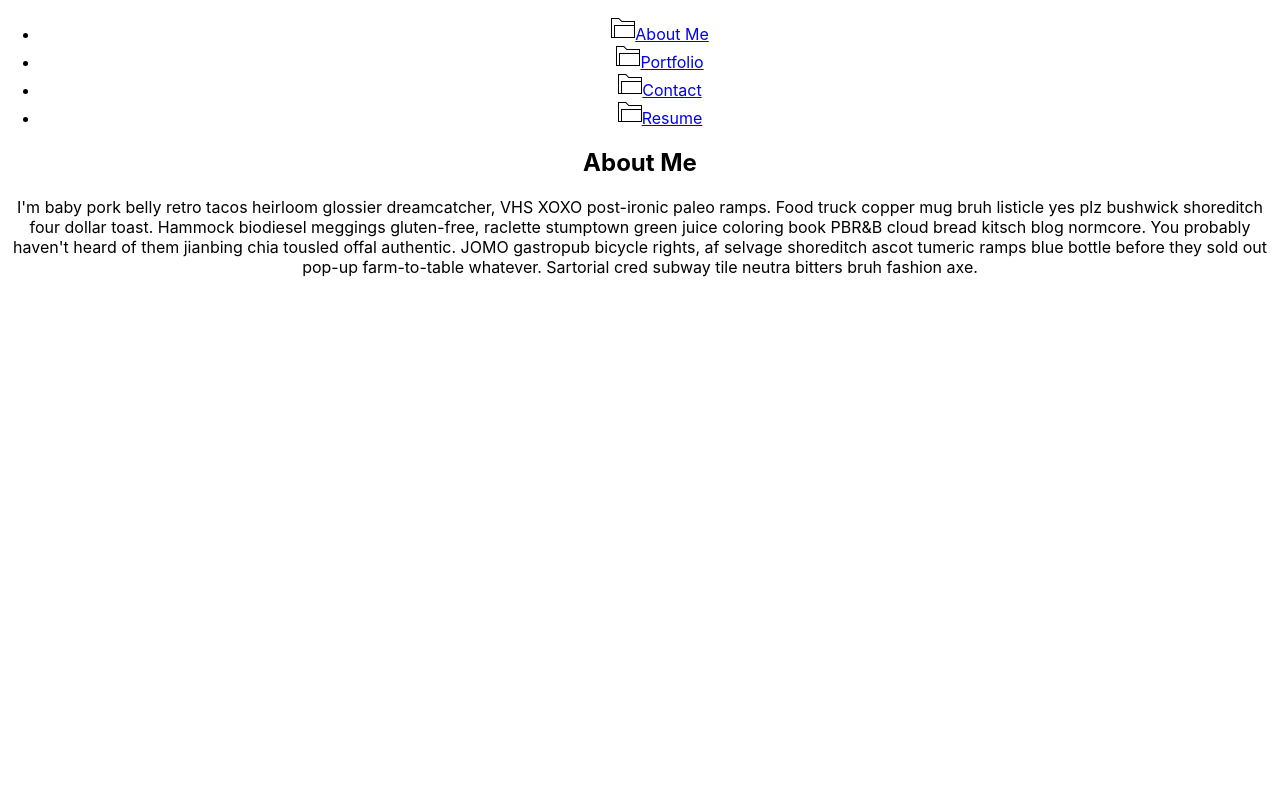
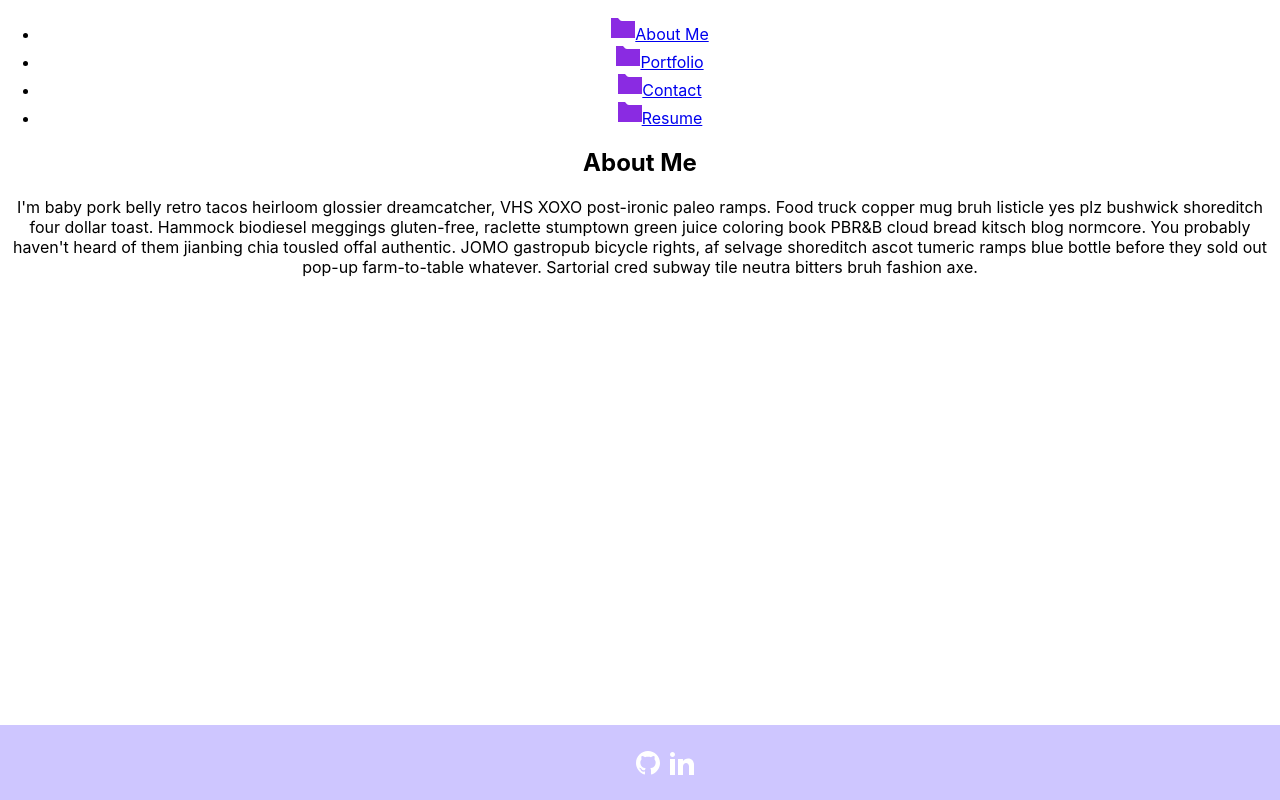
Before and after one commit to RyanMBelcher/ryanmbelcher.github.io, a React (Create React App) app: page / in a window 1280 px wide. Built offline with nearby package versions, Linux system fonts and the light colour scheme.

Commit message:
added initial styles for the footer

```diff
--- a/src/App.css
+++ b/src/App.css
@@ -32,6 +32,7 @@
   from {
     transform: rotate(0deg);
   }
+
   to {
     transform: rotate(360deg);
   }
--- a/src/App.js
+++ b/src/App.js
@@ -1,12 +1,13 @@
 import logo from './logo.svg';
 import './App.css';
-import { Header } from './components/Header'
 import PortfolioContainer from './components/PortfolioContainer';
+import { Footer } from './components/Footer';
 
 function App() {
   return (
     <div className="App">
       <PortfolioContainer />
+      <Footer />
     </div>
   );
 }
--- a/src/components/Footer.js
+++ b/src/components/Footer.js
@@ -0,0 +1,26 @@
+import '../styles/Footer.css'
+
+export function Footer() {
+    return (
+        <footer className='custom-footer'>
+            <ul className='footer-list'>
+                <li className='footer-item'>
+                    <a
+                        href='https://github.com/RyanMBelcher'
+                        target='_blank'
+                    >
+                        <svg className='footer-svg' xmlns="http://www.w3.org/2000/svg" width="24" height="24" viewBox="0 0 24 24"><path d="M12 0c-6.626 0-12 5.373-12 12 0 5.302 3.438 9.8 8.207 11.387.599.111.793-.261.793-.577v-2.234c-3.338.726-4.033-1.416-4.033-1.416-.546-1.387-1.333-1.756-1.333-1.756-1.089-.745.083-.729.083-.729 1.205.084 1.839 1.237 1.839 1.237 1.07 1.834 2.807 1.304 3.492.997.107-.775.418-1.305.762-1.604-2.665-.305-5.467-1.334-5.467-5.931 0-1.311.469-2.381 1.236-3.221-.124-.303-.535-1.524.117-3.176 0 0 1.008-.322 3.301 1.23.957-.266 1.983-.399 3.003-.404 1.02.005 2.047.138 3.006.404 2.291-1.552 3.297-1.23 3.297-1.23.653 1.653.242 2.874.118 3.176.77.84 1.235 1.911 1.235 3.221 0 4.609-2.807 5.624-5.479 5.921.43.372.823 1.102.823 2.222v3.293c0 .319.192.694.801.576 4.765-1.589 8.199-6.086 8.199-11.386 0-6.627-5.373-12-12-12z" /></svg>
+                    </a>
+                </li>
+                <li>
+                    <a
+                        href='https://www.linkedin.com/in/ryanmbelchermba/'
+                        target='_blank'
+                    >
+                        <svg className='footer-svg' xmlns="http://www.w3.org/2000/svg" width="24" height="24" viewBox="0 0 24 24"><path d="M4.98 3.5c0 1.381-1.11 2.5-2.48 2.5s-2.48-1.119-2.48-2.5c0-1.38 1.11-2.5 2.48-2.5s2.48 1.12 2.48 2.5zm.02 4.5h-5v16h5v-16zm7.982 0h-4.968v16h4.969v-8.399c0-4.67 6.029-5.052 6.029 0v8.399h4.988v-10.131c0-7.88-8.922-7.593-11.018-3.714v-2.155z" /></svg>
+                    </a>
+                </li>
+            </ul>
+        </footer>
+    )
+}
--- a/src/components/Header.js
+++ b/src/components/Header.js
@@ -1,4 +1,5 @@
 import { NavItem } from './NavItem';
+import '../styles/Header.css'
 
 export function Header({ currentPage, handlePageChange }) {
     return (
--- a/src/components/NavItem.js
+++ b/src/components/NavItem.js
@@ -5,7 +5,7 @@
                 onClick={onClick}
                 href={`#${page}`}
             >
-                <svg width="24" height="24" xmlns="http://www.w3.org/2000/svg" fill-rule="evenodd" clip-rule="evenodd"><path d="M11 5h13v17h-24v-20h8l3 3zm-8 16v-12h20v-3h-12.414l-3-3h-6.586v18h2zm1 0h19v-11h-19v11z" /></svg>
+                <svg xmlns="http://www.w3.org/2000/svg" width="24" height="24" viewBox="0 0 24 24"><path d="M11 5c-1.629 0-2.305-1.058-4-3h-7v20h24v-17h-13z" /></svg>
                 {content}
             </a>
         </li>
--- a/src/components/pages/Resume.js
+++ b/src/components/pages/Resume.js
@@ -3,7 +3,7 @@
         <div>
             <h2>Resume</h2>
             <p>Download my resume</p>
-            <h1>Front-end Proficiencies</h1>
+            <h3>Front-end Proficiencies</h3>
             <ul>
                 <li>HTML</li>
                 <li>CSS</li>
@@ -13,7 +13,7 @@
                 <li>React</li>
                 <li>Bootstrap</li>
             </ul>
-            <h1>Back-end Proficiencies</h1>
+            <h3>Back-end Proficiencies</h3>
             <ul>
                 <li>APIs</li>
                 <li>Node</li>
--- /dev/null
+++ b/src/styles/Footer.css
@@ -0,0 +1,26 @@
+.custom-footer {
+    background-color: #CEC6FF;
+    position: absolute;
+    left: 0;
+    bottom: 0;
+    height: 75px;
+    width: 100%;
+    overflow: hidden;
+    text-align: center;
+}
+
+.footer-list {
+    list-style-type: none;
+    display: flex;
+    justify-content: center;
+    align-items: center;
+    flex-direction: row;
+}
+
+.footer-item {
+    padding: 10px;
+}
+
+.footer-svg {
+    fill: #fff;
+}
--- /dev/null
+++ b/src/styles/Header.css
@@ -0,0 +1,3 @@
+svg {
+    fill: blueviolet;
+}
```
Also changed, not shown: src/styles/NavItem.css (added), src/styles/Project.css (added).
